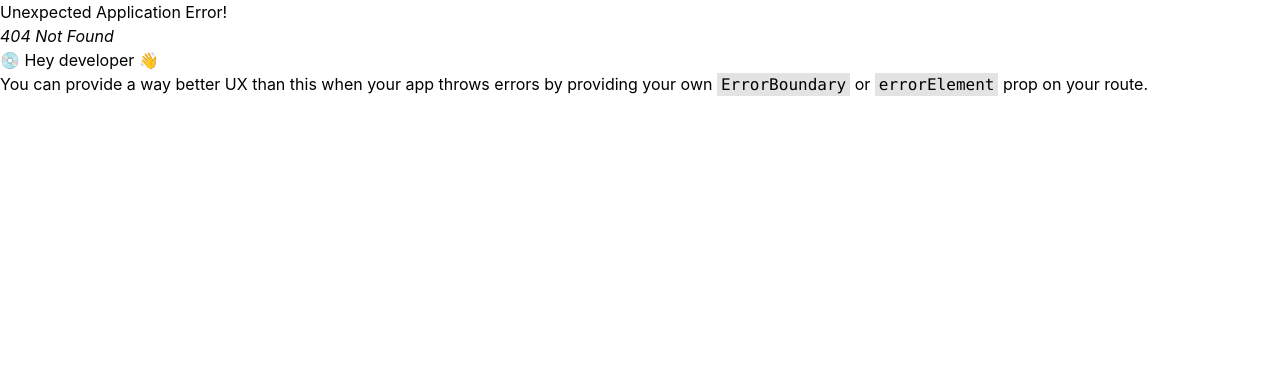
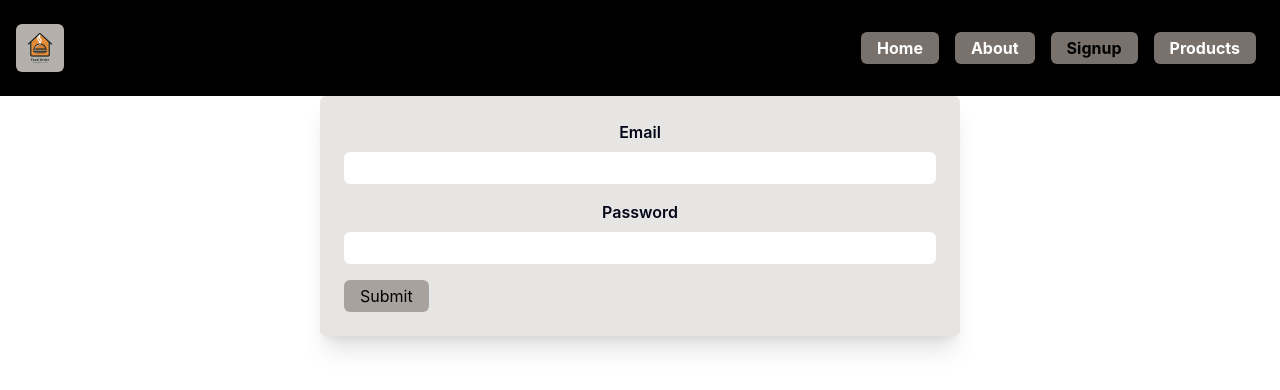
Before and after one commit to bankmanage50665/fullStackEcommerce, a React (Create React App) app in the folder my-app/: page /signup in a window 1280 px wide. Before the commit this address had no page. Shown: the top 390 px of the page. Built offline with nearby package versions, Linux system fonts and the light colour scheme.

Commit message:
Product route added

```diff
--- a/my-app/src/App.js
+++ b/my-app/src/App.js
@@ -1,6 +1,9 @@
 import { createBrowserRouter, RouterProvider } from "react-router-dom";
 import "./App.css";
 import RootLayout from "./shared/Navigation/RootLayout";
+import Signup from "./components/Signup";
+import Login from "./components/Login";
+import ProductLayout from "./shared/Navigation/ProductLayout";
 
 const router = createBrowserRouter([
   {
@@ -9,7 +12,16 @@ const router = createBrowserRouter([
     children: [
       { index: true, element: <h1>Home page </h1> },
       { path: "about", element: <h1>About page</h1> },
-      { path: "contact", element: <h1>Contact page</h1> },
+      { path: "signup", element: <Login /> },
+      {
+        path: "products",
+        element: <ProductLayout />,
+        children: [
+          { index: true, element: <h1>Products page </h1> },
+          { path: "add", element: <h2>Add products</h2> },
+          { path: ":id/edit", element: <h2>Edit products</h2> },
+        ],
+      },
     ],
   },
 ]);
--- /dev/null
+++ b/my-app/src/components/Login.jsx
@@ -0,0 +1,54 @@
+import { useState } from "react";
+import { Form, redirect, useSearchParams } from "react-router-dom";
+
+export default function Login() {
+  const submitForm = async (e) => {
+    e.preventDefault();
+    const formData = new FormData(e.target);
+    const userData = Object.fromEntries(formData.entries());
+    console.log(userData);
+  };
+
+  return (
+    <>
+      <Form
+        onSubmit={submitForm}
+        className="p-6 bg-stone-200 w-80 h-auto mt-6 m-auto rounded-md shadow-xl md:w-1/2 md:m-auto"
+      >
+        <div>
+          <label
+            htmlFor="email"
+            className="block items-center mb-2 text-center font-semibold text-slate-950"
+          >
+            Email
+          </label>
+          <input
+            name="email"
+            type="email"
+            id="email"
+            className="block items-center w-full rounded-md p-1 mb-4 focus:border-indigo-500"
+          />
+        </div>
+        <div>
+          <label
+            htmlFor="password"
+            className="block items-center mb-2 text-center font-semibold text-slate-950"
+          >
+            Password
+          </label>
+          <input
+            name="password"
+            type="password"
+            id="password"
+            className="block items-center w-full rounded-md p-1 mb-4 focus:border-indigo-500"
+          />
+        </div>
+        <div>
+          <button className="px-4 py-1 bg-stone-400 rounded-md hover:font-bold hover:bg-stone-950 hover:text-white">
+            Submit
+          </button>
+        </div>
+      </Form>
+    </>
+  );
+}
--- /dev/null
+++ b/my-app/src/components/Signup.jsx
@@ -0,0 +1,67 @@
+import { useState } from "react";
+import { Form, redirect, useSearchParams } from "react-router-dom";
+
+export default function Signup() {
+  const submitForm = async (e) => {
+    e.preventDefault();
+    const formData = new FormData(e.target);
+    const userData = Object.fromEntries(formData.entries());
+  };
+
+  return (
+    <>
+      <Form
+        onSubmit={submitForm}
+        className="p-6 bg-stone-200 w-80 h-auto mt-6 m-auto rounded-md shadow-xl md:w-1/2 md:m-auto"
+      >
+        <div>
+          <label
+            htmlFor="name"
+            className="block items-center mb-2 text-center font-semibold text-slate-950"
+          >
+            Name
+          </label>
+          <input
+            name="name"
+            type="text"
+            id="name"
+            className="block items-center w-full rounded-md p-1 mb-4 focus:border-indigo-500"
+          />
+        </div>
+        <div>
+          <label
+            htmlFor="email"
+            className="block items-center mb-2 text-center font-semibold text-slate-950"
+          >
+            Email
+          </label>
+          <input
+            name="email"
+            type="email"
+            id="email"
+            className="block items-center w-full rounded-md p-1 mb-4 focus:border-indigo-500"
+          />
+        </div>
+        <div>
+          <label
+            htmlFor="password"
+            className="block items-center mb-2 text-center font-semibold text-slate-950"
+          >
+            Password
+          </label>
+          <input
+            name="password"
+            type="password"
+            id="password"
+            className="block items-center w-full rounded-md p-1 mb-4 focus:border-indigo-500"
+          />
+        </div>
+        <div>
+          <button className="px-4 py-1 bg-stone-400 rounded-md hover:font-bold hover:bg-stone-950 hover:text-white">
+            Submit
+          </button>
+        </div>
+      </Form>
+    </>
+  );
+}
--- a/my-app/src/hooks/useHttpHook.jsx
+++ b/my-app/src/hooks/useHttpHook.jsx
@@ -1,15 +1,20 @@
+import { useRef } from "react";
 import { json } from "react-router-dom";
 
 export default function useHttpHooks() {
   const [loading, setLoading] = useState(false);
   const [error, setError] = useState(null);
+  const avtiveHttpRequest = useRef([]);
 
   async function sendRequest(url, method = "GET", body = null, headers = {}) {
+    setLoading(true);
+    const abortController = new AbortController();
     try {
       const res = await fetch(url, {
         method,
         body,
         headers,
+        signal: abortController.signal,
       });
       const resData = await res.json();
       if (!res.ok) {
--- a/my-app/src/shared/Navigation/MainNavigation.jsx
+++ b/my-app/src/shared/Navigation/MainNavigation.jsx
@@ -1,4 +1,4 @@
-import { NavLink } from "react-router-dom";
+import { NavLink, Link } from "react-router-dom";
 import Logo from "../../assets/Logo.jfif";
 
 export default function MainNavigation() {
@@ -8,7 +8,9 @@ export default function MainNavigation() {
         <ul className="flex justify-between items-center">
           <nav>
             <li>
-              <img className="h-12 w-12 rounded-md" src={Logo} />
+              <Link to="">
+                <img className="h-12 w-12 rounded-md" src={Logo} />
+              </Link>
             </li>
           </nav>
           <nav className="flex ">
@@ -32,11 +34,20 @@ export default function MainNavigation() {
             </li>
             <li className="bg-stone-500 px-4 py-1 rounded-md mx-2 text-white font-bold">
               <NavLink
-                to="contact"
+                to="signup"
                 style={({ isActive }) => (isActive ? { color: "black" } : null)}
                 end
               >
-                Contact
+                Signup
+              </NavLink>
+            </li>
+            <li className="bg-stone-500 px-4 py-1 rounded-md mx-2 text-white font-bold">
+              <NavLink
+                to="products"
+                style={({ isActive }) => (isActive ? { color: "black" } : null)}
+                end
+              >
+                Products
               </NavLink>
             </li>
           </nav>
--- /dev/null
+++ b/my-app/src/shared/Navigation/ProductLayout.jsx
@@ -0,0 +1,11 @@
+import { Outlet } from "react-router-dom";
+import ProductsNavigation from "./ProductNavigation";
+
+export default function ProductLayout() {
+  return (
+    <>
+      <ProductsNavigation />
+      <Outlet />
+    </>
+  );
+}
--- /dev/null
+++ b/my-app/src/shared/Navigation/ProductNavigation.jsx
@@ -0,0 +1,71 @@
+import { NavLink } from "react-router-dom";
+
+export default function ProductsNavigation() {
+  return (
+    <>
+      <header>
+        <ul>
+          <nav className="flex ">
+            <li className=" mt-4  py-1 rounded-md mx-2 text-black font-semibold">
+              <NavLink
+                to=""
+                style={({ isActive }) =>
+                  isActive
+                    ? {
+                        color: "white",
+                        backgroundColor: "black",
+                        padding: "3px 5px",
+                        borderRadius: "5px",
+                        boxShadow: "2px 2px 2px",
+                      }
+                    : null
+                }
+                end
+              >
+                All products
+              </NavLink>
+            </li>
+            <li className=" mt-4  py-1 rounded-md mx-2 text-black font-semibold">
+              <NavLink
+                to="add"
+                style={({ isActive }) =>
+                  isActive
+                    ? {
+                        color: "white",
+                        backgroundColor: "black",
+                        padding: "3px 5px",
+                        borderRadius: "5px",
+                        boxShadow: "2px 2px 2px",
+                      }
+                    : null
+                }
+                end
+              >
+                Add products
+              </NavLink>
+            </li>
+            <li className=" mt-4  py-1 rounded-md mx-2 text-black font-semibold">
+              <NavLink
+                to=":id/edit"
+                style={({ isActive }) =>
+                  isActive
+                    ? {
+                        color: "white",
+                        backgroundColor: "black",
+                        padding: "3px 5px",
+                        borderRadius: "5px",
+                        boxShadow: "2px 2px 2px",
+                      }
+                    : null
+                }
+                end
+              >
+                Edit products
+              </NavLink>
+            </li>
+          </nav>
+        </ul>
+      </header>
+    </>
+  );
+}
```
